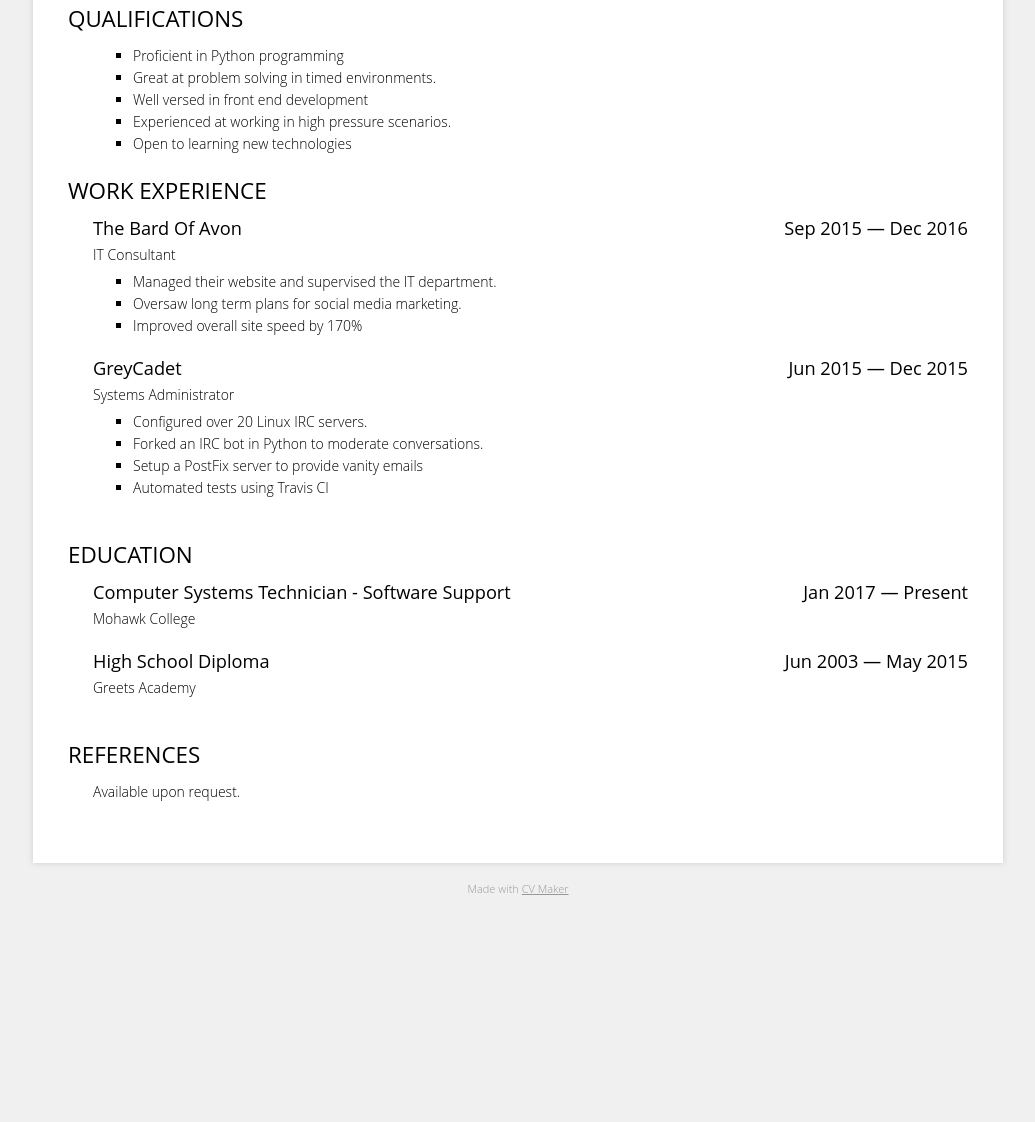
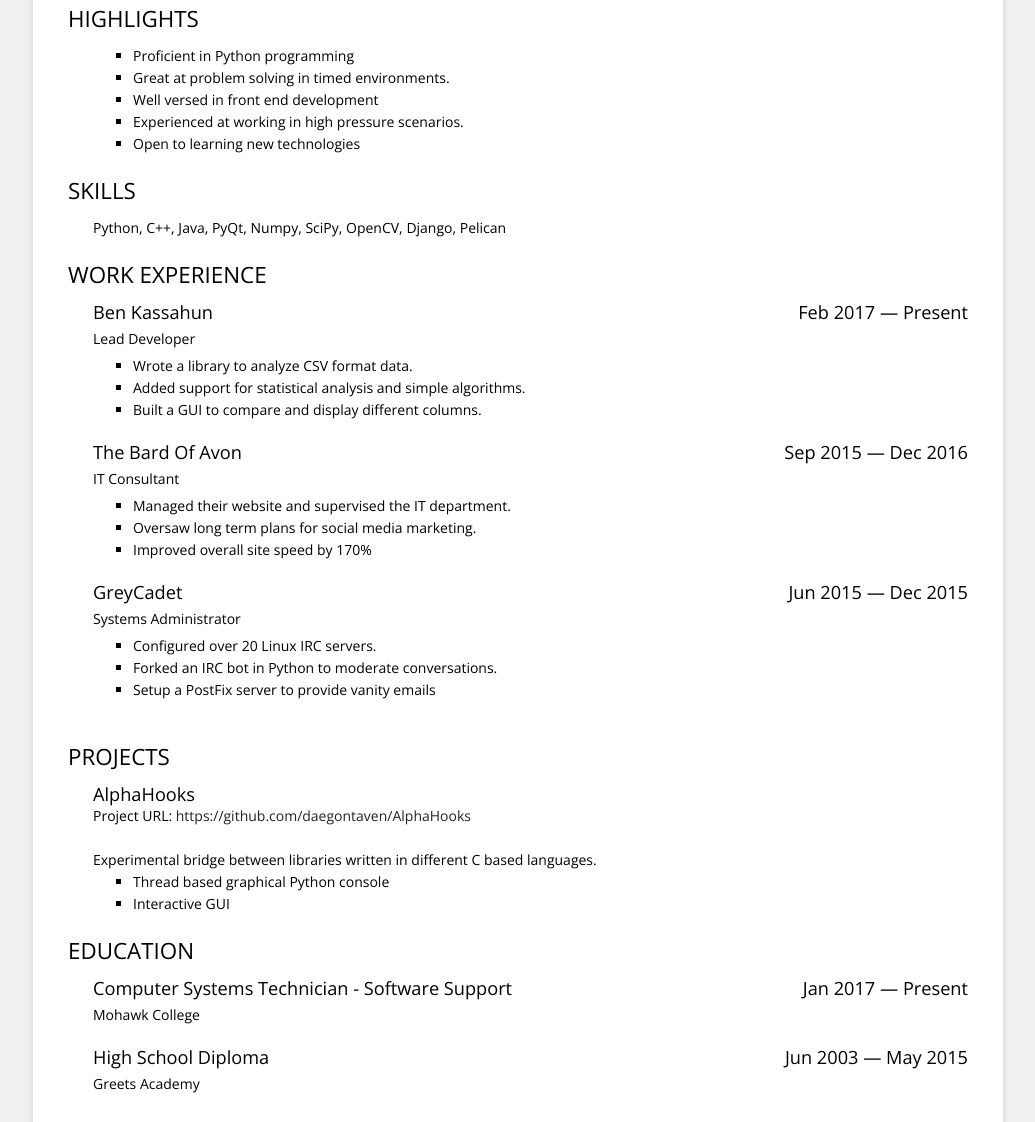
Before and after one commit to daegontaven/daegontaven.github.io, a plain HTML site: page index.html in a window 1280 px wide. Shown: the part 285-1407 px from the top of the page, without its empty margins (122-1157 px from the left). Before the commit the page ends 1205 px from the top, so only its background shows below. Drawn offline with nearby package versions, Linux system fonts and the light colour scheme.

Commit message:
Add work and project experience

```diff
--- a/index.html
+++ b/index.html
@@ -9,9 +9,8 @@
 	<title>Vivek Joshy</title>
 	<meta http-equiv="Content-Type" content="text/html; charset=utf-8" />
 	<meta http-equiv="Generator" content="CV Maker - https://cvmkr.com/" />
-	<!-- <link href="https://fonts.googleapis.com/css?family=Open+Sans:300&subset=latin,latin-ext" rel="stylesheet" type="text/css" /> -->
-    <script>
-    console.log("This site has pagespeed of 100. Perfect according to Google. Let me do the same for your company.")
+	<link href="https://fonts.googleapis.com/css?family=Open+Sans:300&subset=latin,latin-ext" rel="stylesheet" type="text/css" />
+	<script>
     WebFontConfig = {
         google: {
         families: ['Open Sans:300:latin,latin-ext']
@@ -258,7 +257,7 @@
 			<div class="clear"> </div>
 		</div>
 			<div class="section section-qualifications">
-			<h2 class="title">Qualifications</h2>
+			<h2 class="title">Highlights</h2>
 			<div class="set">
 							<div class="item">
 								<span class="info"><ul><li>Proficient in Python programming</li><li>Great at problem solving in timed environments.<br /></li><li>Well versed in front end development<br /></li><li>Experienced at working in high pressure scenarios.<br /></li><li>Open to learning new technologies<br /></li></ul></span>
@@ -266,9 +265,26 @@
 						</div>
 			<div class="clear"> </div>
 		</div>
+			<div class="section section-1484879771335">
+			<h2 class="title">Skills</h2>
+			<div class="set">
+							<div class="item">
+								<span class="info">Python, C++, Java, PyQt, Numpy, SciPy, OpenCV, Django, Pelican</span>
+							</div>
+						</div>
+			<div class="clear"> </div>
+		</div>
 			<div class="section section-work">
 			<h2 class="title">Work experience</h2>
 			<div class="set">
+								<div class="item">
+									<h3><span class="company l">Ben Kassahun</span>
+							<span class="date r">Feb 2017 &mdash; Present</span>
+								</h3>
+								<div class="clear"> </div>
+								<span class="job_title">Lead Developer</span><div class="info"><ul><li>Wrote a library to analyze CSV format data.</li><li>Added support for statistical analysis and simple algorithms.</li><li>Built a GUI to compare and display different columns.</li></ul></div><div class="clear"> </div>
+								</div>
+
 								<div class="item">
 									<h3><span class="company l">The Bard Of Avon</span>
 							<span class="date r">Sep 2015 &mdash; Dec 2016</span>
@@ -282,9 +298,18 @@
 							<span class="date r">Jun 2015 &mdash; Dec 2015</span>
 								</h3>
 								<div class="clear"> </div>
-								<span class="job_title">Systems Administrator</span><div class="info"><ul><li>Configured over 20 Linux IRC servers.<br /></li><li>Forked an IRC bot in Python to moderate conversations.</li><li>Setup a PostFix server to provide vanity emails<br /></li><li>Automated tests using Travis CI<br /></li></ul></div><div class="clear"> </div>
+								<span class="job_title">Systems Administrator</span><div class="info"><ul><li>Configured over 20 Linux IRC servers.</li><li>Forked an IRC bot in Python to moderate conversations.</li><li>Setup a PostFix server to provide vanity emails</li></ul></div><div class="clear"> </div>
 								</div>
 							</div>
+			<div class="clear"> </div>
+		</div>
+			<div class="section section-1505737503840">
+			<h2 class="title">Projects</h2>
+			<div class="set">
+							<div class="item">
+								<span class="info"><h3>AlphaHooks</h3><div><span>Project URL: <a>https://github.com/daegontaven/AlphaHooks</a></span></div><div><br /></div><div>Experimental bridge between libraries written in different C based languages.</div><div><ul><li><span>Thread based graphical Python console</span></li><li><span>Interactive GUI</span></li></ul></div></span>
+							</div>
+						</div>
 			<div class="clear"> </div>
 		</div>
 			<div class="section section-education">
```
